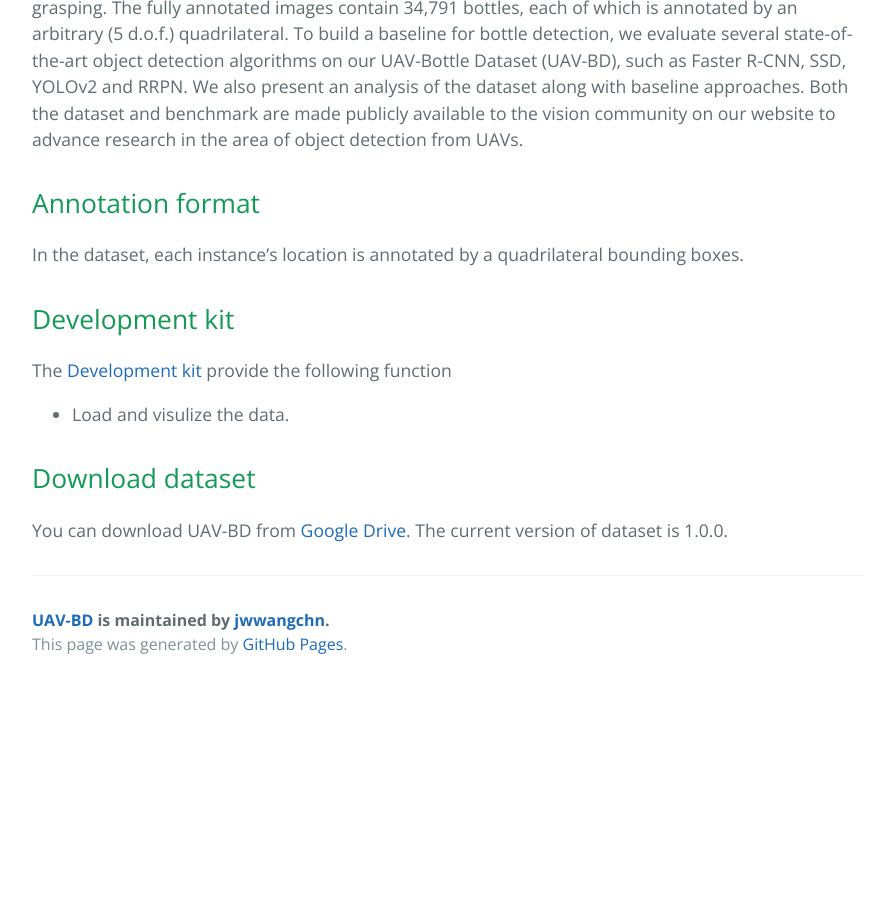
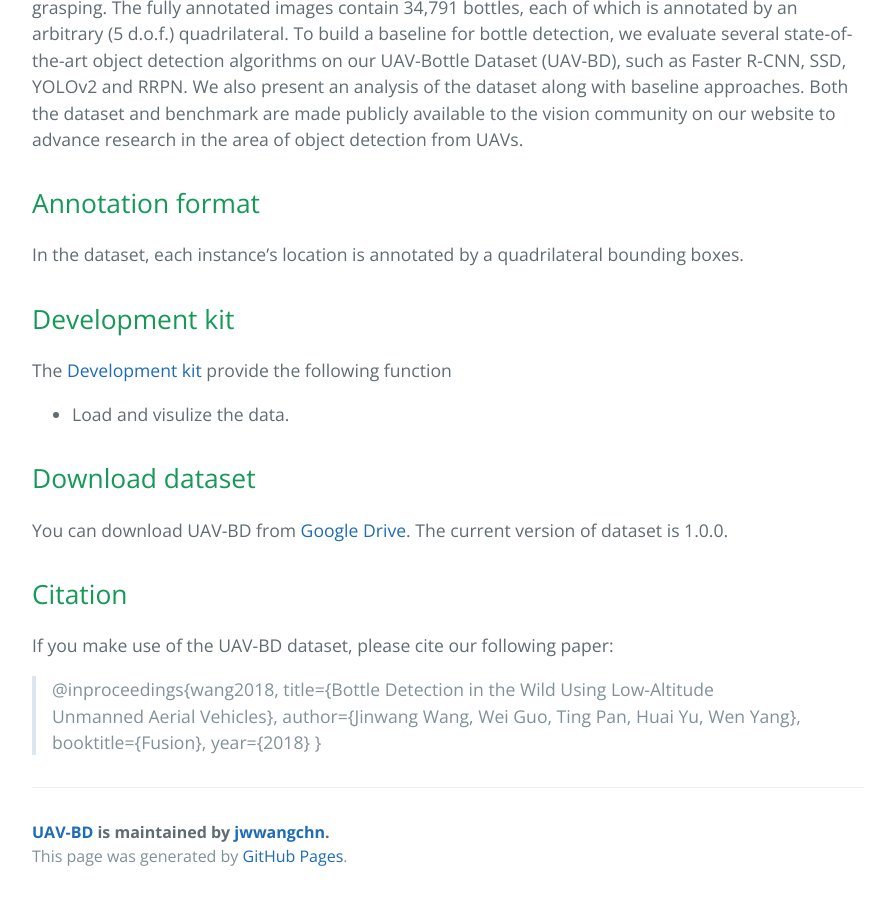
Before and after one commit to jwwangchn/UAV-BD, a Jekyll site: the page built from docs/index.md, in a window 1280 px wide and 900 px high, scrolled down 657 px. Shown: the whole window, without its empty margins (192-1071 px from the left). Built offline with Jekyll 4.4.1, drawn with Linux system fonts in a browser that asks for light colours; our own code applies the rules of GitHub Pages for plain Markdown files; before the commit the page ends 1345 px from its top, so only the background shows below that.

Commit message:
add citation information

```diff
--- a/docs/index.md
+++ b/docs/index.md
@@ -2,7 +2,6 @@
 In this paper, we propose a new dataset and benchmark for low altitude UAV object detection, aiming to find and localize waste plastic bottles in the wild, as well as to inspire the development of object detection models to be capable of detecting small and transparent objects. To this end, we collect 25,407 UAV images of bottles with various kinds of backgrounds. Unlike traditional horizontal bounding box based annotation methods, we use the oriented bounding box to accurately and compactly annotate the bottles, which provides more detailed information for subsequent robotic grasping. The fully annotated images contain 34,791 bottles, each of which is annotated by an arbitrary (5 d.o.f.) quadrilateral. To build a baseline for bottle detection, we evaluate several state-of-the-art object detection algorithms on our UAV-Bottle Dataset (UAV-BD), such as Faster R-CNN, SSD, YOLOv2 and RRPN. We also present an analysis of the dataset along with baseline approaches. Both the dataset and benchmark are made publicly available to the vision community on our website to advance research in the area of object detection from UAVs.
 
 ## Annotation format
-
 In the dataset, each instance's location is annotated by a quadrilateral bounding boxes.
 
 ## Development kit
@@ -12,3 +11,12 @@ The [Development kit](https://github.com/jwwangchn/UAV-BD.git) provide the follo
 
 ## Download dataset
 You can download UAV-BD from [Google Drive](https://drive.google.com/open?id=1uZNHdKUFlNXVnDSsJNldOw0R5JbXwPLS). The current version of dataset is 1.0.0.
+
+## Citation
+If you make use of the UAV-BD dataset, please cite our following paper:
+> @inproceedings{wang2018,
+title={Bottle Detection in the Wild Using Low-Altitude Unmanned Aerial Vehicles},
+author={Jinwang Wang, Wei Guo, Ting Pan, Huai Yu, Wen Yang},
+booktitle={Fusion},
+year={2018}
+}
```
